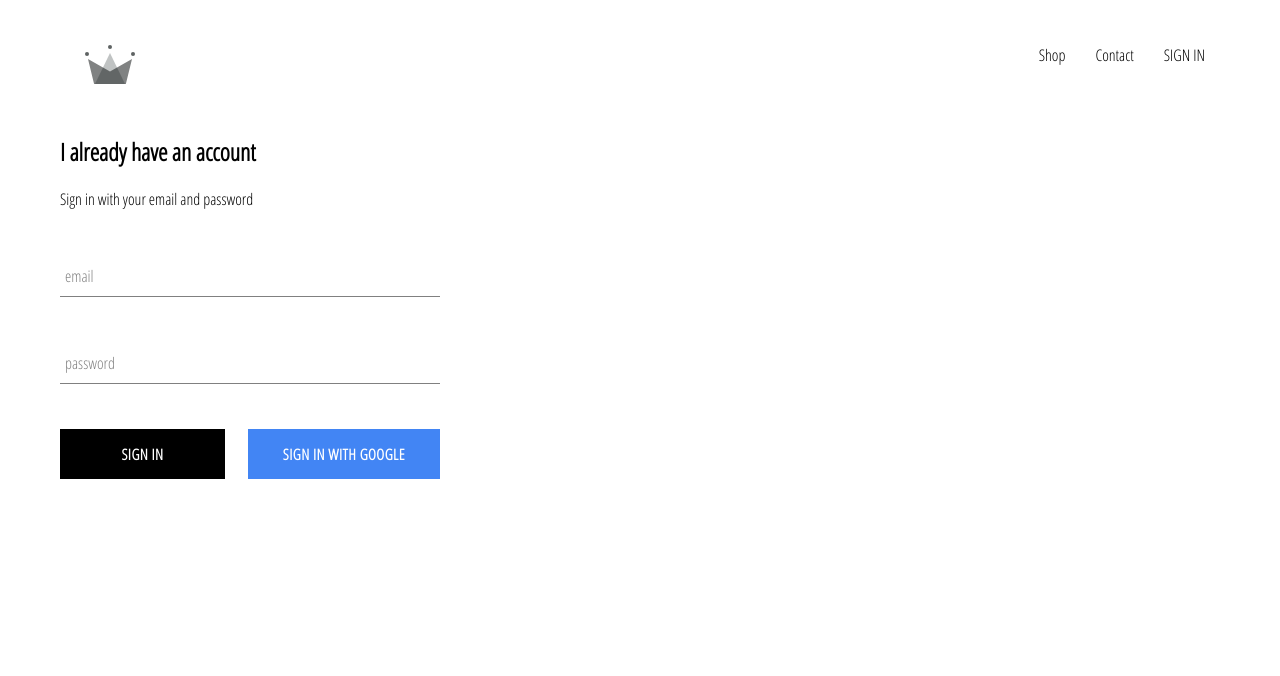
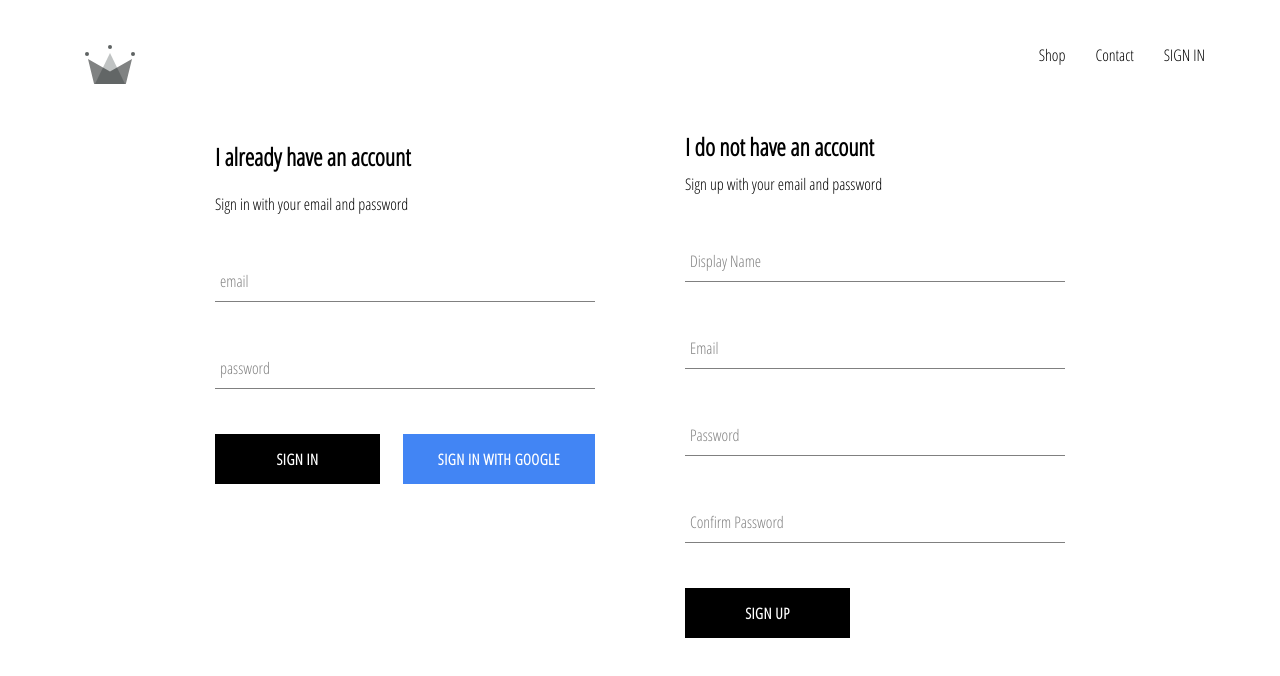
Before and after one commit to Dhadzo/crwn-clothing, a React (Create React App) app: page /signin in a window 1280 px wide. Shown: the top 676 px of the page. Built offline with nearby package versions, Linux system fonts and the light colour scheme; no server answers.

Commit message:
implemented firebase utils, included abitlity to store authenticated users into our firestore database

```diff
--- a/src/App.js
+++ b/src/App.js
@@ -5,7 +5,7 @@ import {Switch, Route} from 'react-router-dom';
 import ShopPage from './pages/shop/shop.component';
 import Header from './components/header/header.component';
 import SignInAndSignUpPage from './pages/sign-in-and-sign-out/sign-in-and-sign-out.component';
-import {auth} from './firebase/firebase.utilities';
+import {auth, createUserProfileDocument} from './firebase/firebase.utilities';
 
 class App extends React.Component {
   constructor() {
@@ -18,9 +18,23 @@ class App extends React.Component {
   unsubscribeFromAuth = null;
 
   componentDidMount(){
-    this.unsubscribeFromAuth = auth.onAuthStateChanged(user => {
-      this.setState({ currentUser: user });
-    })
+    this.unsubscribeFromAuth = auth.onAuthStateChanged(async userAuth => {
+      if(userAuth){
+        const userRef = await createUserProfileDocument(userAuth);
+
+        userRef.onSnapshot(snapShot => {
+          this.setState({
+            currentUser: {
+               id: snapShot.id,
+               ...snapShot.data()
+            }
+          });
+          console.log(this.state);
+        })
+      }
+      this.setState({currentUser: userAuth});
+
+    });
   }
 
   componentWillUnmount() {
--- /dev/null
+++ b/src/components/sign-up/sign-up.component.jsx
@@ -0,0 +1,91 @@
+import React from 'react';
+import './sign-up.styles.scss';
+import CustomButton from '../custom-button/custom-button.component';
+import {auth, createUserProfileDocument} from '../../firebase/firebase.utilities';
+import FormInput from '../form-input/form-input.component';
+
+class SignUp extends React.Component {
+    constructor(){
+        super();
+        this.state = {
+            displayName: '',
+            email: '',
+            password: '',
+            confirmPassword: ''
+        }
+    }
+    handleSubmit = async event => {
+        event.preventDefault();
+        const {displayName, email, password, confirmPassword} = this.state;
+        if(password != confirmPassword){
+            alert('password dont match');
+            return;
+        }
+        try{
+           const {user} = await auth.createUserWithEmailAndPassword(email, password);
+           await createUserProfileDocument(user, {displayName});
+            this.setState({
+                displayName: '',
+                email: '',
+                password: '',
+                confirmPassword: ''
+           });
+        }catch(error){
+           console.log(error);
+        }
+    };
+    handleChange =  event => {
+        const {name, value} = event.target;
+        this.setState({ [name]: value });
+    };
+
+    render(){
+        const {displayName, email, password, confirmPassword} = this.state;
+        return (
+            <div className="sign-up">
+                <h2 className="title">I do not have an account</h2>
+                <span>Sign up with your email and password</span>
+                <form className="sign-up-form" onSubmit={this.handleSubmit}>
+                    <FormInput
+                      type="text"
+                      name='displayName'
+                      value={displayName}
+                      onChange={this.handleChange}
+                      label="Display Name"
+                      required
+                    />
+                    <FormInput
+                      type="email"
+                      name='email'
+                      value={email}
+                      onChange={this.handleChange}
+                      required
+                      label="Email"
+                    />
+                    <FormInput
+                      type="password"
+                      name='password'
+                      value={password}
+                      onChange={this.handleChange}
+                      label="Password"
+                      required
+                    />
+                    <FormInput
+                      type="password"
+                      name='confirmPassword'
+                      value={confirmPassword}
+                      onChange={this.handleChange}
+                      label="Confirm Password"
+                      required
+                    />
+                    <CustomButton type="submit">
+                        SIGN UP
+                    </CustomButton>
+
+                </form>
+            </div>
+        );
+    }
+}
+
+export default SignUp;
--- /dev/null
+++ b/src/components/sign-up/sign-up.styles.scss
@@ -0,0 +1,9 @@
+.sign-up {
+    display: flex;
+    flex-direction: column;
+    width:  380px;
+
+    .title {
+        margin: 10px 0;
+    }
+}
--- a/src/firebase/firebase.utilities.js
+++ b/src/firebase/firebase.utilities.js
@@ -13,6 +13,31 @@ const config = {
         measurementId: "G-SSMD9FWBW1"
 };
 
+export const createUserProfileDocument = async (userAuth, additionalData) => {
+   if(!userAuth) return;
+
+   const userRef = firestore.doc(`users/${userAuth.uid}`);
+
+   const snapShot = await userRef.get();
+   if(!snapShot.exists){
+       const {displayName, email} = userAuth;
+       const createdAt = new Date();
+       console.log(email + displayName);
+       try{
+          await userRef.set({
+              displayName,
+              email,
+              createdAt,
+              ...additionalData
+          })
+       }catch(error) {
+            console.log('error creating user', error.message);
+       }
+
+   }
+   return userRef;
+}
+
 firebase.initializeApp(config);
 
 export const auth = firebase.auth();
--- a/src/pages/sign-in-and-sign-out/sign-in-and-sign-out.component.jsx
+++ b/src/pages/sign-in-and-sign-out/sign-in-and-sign-out.component.jsx
@@ -1,11 +1,12 @@
 import React from 'react';
 import  './sign-in-and-sign-out.styles.scss';
 import SignIn from '../../components/sign-in/sign-in.component';
+import SignUp from '../../components/sign-up/sign-up.component';
 
 const SignInAndSignUpPage = () => (
-    <div className="sign-in-and-sign-out">
+    <div className="sign-in-and-sign-up">
        <SignIn />
-
+       <SignUp />
     </div>
 );
 
--- a/src/pages/sign-in-and-sign-out/sign-in-and-sign-out.styles.scss
+++ b/src/pages/sign-in-and-sign-out/sign-in-and-sign-out.styles.scss
@@ -0,0 +1,6 @@
+.sign-in-and-sign-up {
+    width: 850px;
+    display: flex;
+    justify-content: space-between;
+    margin: 30px auto;
+}
```
